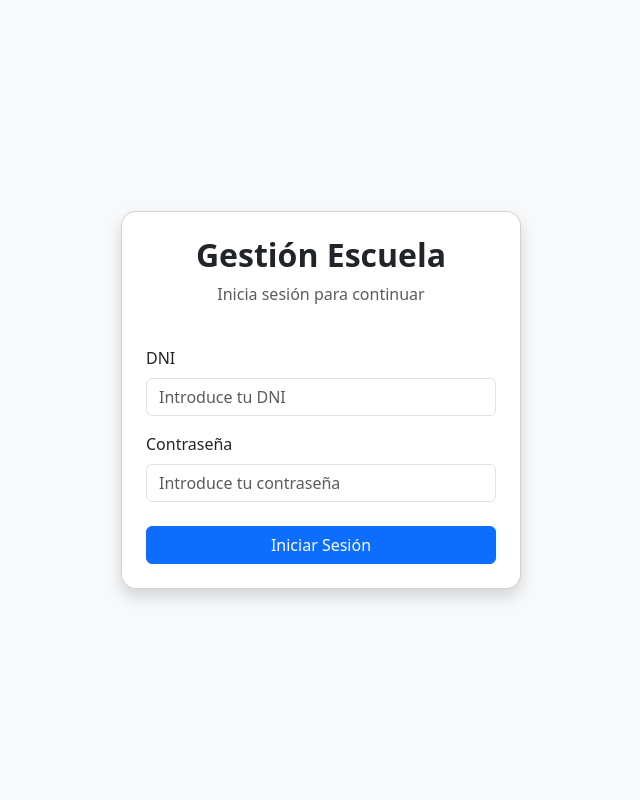
After one commit to Pardelant/Proyecto-Final-Master-FP-Python, a Flask app: page /login in a window 1280 px wide. The commit adds this page. Shown: the whole page, without its empty margins (319-959 px from the left). Run offline with Flask 3, Linux system fonts and the light colour scheme.

Commit message:
creación Login y validación

```diff
--- a/app/routes.py
+++ b/app/routes.py
@@ -1,4 +1,4 @@
-from flask import Blueprint, render_template
+from flask import Blueprint, render_template, request, redirect, session
 
 from escuela.gestion import CentroEducativo
 from escuela.db_manager import DBManager
@@ -24,6 +24,60 @@ def init_sistema():
     sistema = CentroEducativo(db)
 
 
+# HOME
 @main.route("/")
 def index():
-    return render_template("index.html")
+    return redirect("/login")
+
+
+# LOGIN
+@main.route("/login", methods=["GET", "POST"])
+def login():
+
+    if request.method == "POST":
+        dni = request.form["dni"]
+        password = request.form["password"]
+
+        usuario = sistema.db.buscar_usuario(dni)
+
+        if usuario and usuario["password"] == password:
+            session["dni"] = usuario["dni"]
+            session["rol"] = usuario["rol"]
+
+            if usuario["rol"] == "profesor":
+                return redirect("/profesor")
+
+            return redirect("/alumno")
+
+        return render_template("login.html", error="Credenciales incorrectas")
+
+    return render_template("login.html")
+
+
+# DASHBOARD PROFESOR
+@main.route("/profesor")
+def profesor():
+
+    if session.get("rol") != "profesor":
+        return redirect("/login")
+
+    return render_template("profesor/dashboard.html")
+
+
+# DASHBOARD ALUMNO
+@main.route("/alumno")
+def alumno():
+
+    if session.get("rol") != "alumno":
+        return redirect("/login")
+
+    return render_template("alumno/dashboard.html")
+
+
+# LOGOUT
+@main.route("/logout")
+def logout():
+
+    session.clear()
+
+    return redirect("/login")
--- a/app/static/style.css
+++ b/app/static/style.css
@@ -0,0 +1,34 @@
+body {
+    margin: 0;
+    font-family: Arial, sans-serif;
+    background: #f5f5f5;
+}
+
+.navbar {
+    background: #1e293b;
+    color: white;
+    padding: 1rem;
+}
+
+.navbar ul {
+    list-style: none;
+    display: flex;
+    gap: 1rem;
+    padding: 0;
+}
+
+.navbar a {
+    color: white;
+    text-decoration: none;
+}
+
+.container {
+    padding: 2rem;
+}
+
+.card {
+    background: white;
+    padding: 1.5rem;
+    border-radius: 10px;
+    box-shadow: 0 2px 8px rgba(0,0,0,0.1);
+}
--- /dev/null
+++ b/app/templates/alumno/dashboard.html
@@ -0,0 +1,5 @@
+<h1>Panel Alumno</h1>
+
+<p>Bienvenido al sistema</p>
+
+<a href="/logout">Cerrar sesión</a>
--- /dev/null
+++ b/app/templates/login.html
@@ -0,0 +1,73 @@
+<!DOCTYPE html>
+<html lang="es">
+<head>
+    <meta charset="UTF-8">
+    <meta name="viewport" content="width=device-width, initial-scale=1.0">
+    <title>Login | Gestión Escuela</title>
+
+    <link rel="stylesheet"
+          href="{{ url_for('static', filename='style.css') }}">
+
+    <!-- Bootstrap -->
+    <link href="https://cdn.jsdelivr.net/npm/bootstrap@5.3.3/dist/css/bootstrap.min.css"
+          rel="stylesheet">
+</head>
+
+<body class="bg-light">
+
+    <div class="container vh-100 d-flex justify-content-center align-items-center">
+
+        <div class="card shadow p-4" style="width: 400px; border-radius: 15px;">
+
+            <div class="text-center mb-4">
+                <h2 class="fw-bold">Gestión Escuela</h2>
+                <p class="text-muted">Inicia sesión para continuar</p>
+            </div>
+
+            <form method="POST" action="/login">
+
+                <!-- DNI -->
+                <div class="mb-3">
+                    <label class="form-label">DNI</label>
+
+                    <input type="text"
+                           name="dni"
+                           class="form-control"
+                           placeholder="Introduce tu DNI"
+                           required>
+                </div>
+
+                <!-- Password -->
+                <div class="mb-4">
+                    <label class="form-label">Contraseña</label>
+
+                    <input type="password"
+                           name="password"
+                           class="form-control"
+                           placeholder="Introduce tu contraseña"
+                           required>
+                </div>
+
+                <!-- Error -->
+                {% if error %}
+                <div class="alert alert-danger">
+                    {{ error }}
+                </div>
+                {% endif %}
+
+                <!-- Button -->
+                <div class="d-grid">
+                    <button type="submit"
+                            class="btn btn-primary">
+                        Iniciar Sesión
+                    </button>
+                </div>
+
+            </form>
+
+        </div>
+
+    </div>
+
+</body>
+</html>
```
Also changed, not shown: app/templates/index.html (+20 -4 lines), app/templates/profesor/dashboard.html (added, +29 -0 lines), escuela/db_manager.py (+19 -21 lines), scripts/init_db.sql (+16 -2 lines).
